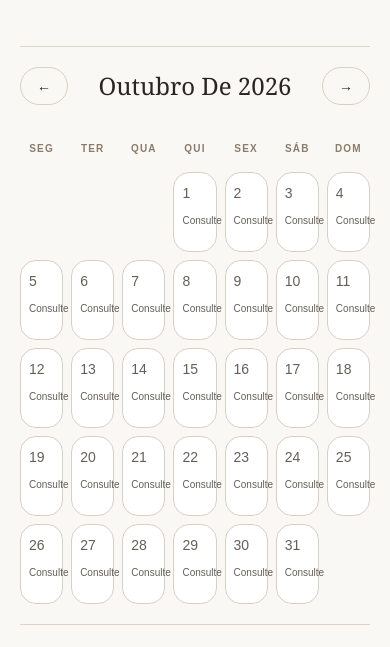
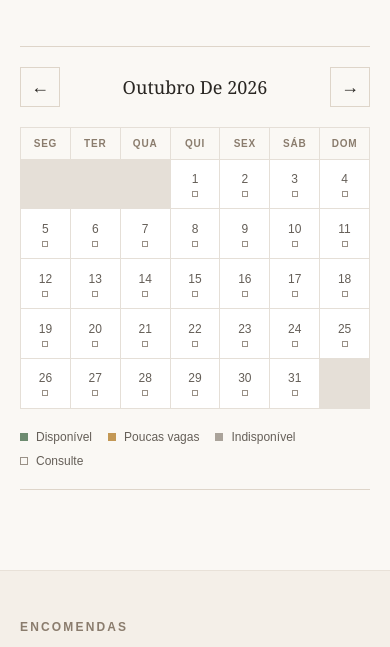
Before and after one commit to graziellygmf-tech/sandra-martins-confeitaria, a Next.js app: page / in a window 390 px wide. Shown: the part 814-1461 px from the top of the page. Built offline with nearby package versions, Linux system fonts and the light colour scheme; no server answers; the database is empty.

Commit message:
Improve responsive availability calendar

```diff
--- a/components/site/availability-calendar.tsx
+++ b/components/site/availability-calendar.tsx
@@ -9,10 +9,17 @@ const labels = {
 } as const;
 
 const statusClasses = {
-  AVAILABLE: "border-[#d8d0c5] bg-[#faf8f4] text-[#292622]",
-  LIMITED: "border-[#cbbba8] bg-[#efe7dc] text-[#5e5144]",
-  BLOCKED: "border-[#e1ddd7] bg-[#ece9e5] text-[#9a938b]",
-  UNKNOWN: "border-[#d8d0c5] bg-white text-[#655f58]"
+  AVAILABLE: "bg-white text-[#292622]",
+  LIMITED: "bg-[#fbf4e8] text-[#5e5144]",
+  BLOCKED: "bg-[#f1efec] text-[#8a8279]",
+  UNKNOWN: "bg-white text-[#655f58]"
+} as const;
+
+const statusDotClasses = {
+  AVAILABLE: "bg-[#6d8b70]",
+  LIMITED: "bg-[#c39855]",
+  BLOCKED: "bg-[#aaa39a]",
+  UNKNOWN: "border border-[#9a9187] bg-transparent"
 } as const;
 
 function monthLabel(month: string) {
@@ -44,27 +51,41 @@ export function AvailabilityCalendar({ month, availability }: { month: string; a
 
   return (
     <div>
-      <div className="flex items-center justify-between gap-4">
-        <Link href={"/?month=" + previous + "#disponibilidade"} className="rounded-full border border-[#d8d0c5] px-4 py-2 text-sm hover:bg-[#f4efe8]">←</Link>
-        <h3 className="font-serif text-2xl capitalize text-[#292622]">{monthLabel(month)}</h3>
-        <Link href={"/?month=" + next + "#disponibilidade"} className="rounded-full border border-[#d8d0c5] px-4 py-2 text-sm hover:bg-[#f4efe8]">→</Link>
+      <div className="flex items-center justify-between gap-3">
+        <Link href={"/?month=" + previous + "#disponibilidade"} aria-label="Mês anterior" className="flex size-10 shrink-0 items-center justify-center border border-[#ded5c9] text-lg hover:bg-[#f4efe8]">←</Link>
+        <h3 className="text-center font-serif text-lg capitalize text-[#292622] sm:text-2xl">{monthLabel(month)}</h3>
+        <Link href={"/?month=" + next + "#disponibilidade"} aria-label="Próximo mês" className="flex size-10 shrink-0 items-center justify-center border border-[#ded5c9] text-lg hover:bg-[#f4efe8]">→</Link>
       </div>
 
-      <div className="mt-7 grid grid-cols-7 gap-2 text-center">
+      <div className="mt-5 grid grid-cols-7 gap-px border border-[#e5dfd7] bg-[#e5dfd7] text-center sm:mt-7">
         {["Seg", "Ter", "Qua", "Qui", "Sex", "Sáb", "Dom"].map((day) => (
-          <span key={day} className="py-2 text-[10px] font-semibold uppercase tracking-[0.12em] text-[#8a7c6d] sm:text-xs">{day}</span>
+          <span key={day} className="bg-[#faf8f4] py-2 text-[10px] font-semibold uppercase tracking-[0.08em] text-[#8a7c6d] sm:py-3 sm:text-xs sm:tracking-[0.12em]">{day}</span>
         ))}
         {days.map((item, index) => {
           if (!item) return <div key={"empty-" + index} aria-hidden="true" />;
           const status = item.availability?.status ?? "UNKNOWN";
           return (
-            <div key={item.date} className={"min-h-20 rounded-2xl border p-2 text-left sm:min-h-24 sm:p-3 " + statusClasses[status]}>
-              <span className="text-sm font-medium">{item.day}</span>
-              <span className="mt-2 block text-[10px] leading-4 sm:text-xs">{labels[status]}</span>
+            <div
+              key={item.date}
+              aria-label={`${item.day} de ${monthLabel(month)}: ${labels[status]}`}
+              title={`${item.day} de ${monthLabel(month)} · ${labels[status]}`}
+              className={`flex aspect-square min-w-0 flex-col items-center justify-center gap-1 p-1 sm:gap-2 sm:p-2 ${statusClasses[status]}`}
+            >
+              <span className="text-xs font-medium sm:text-sm">{item.day}</span>
+              <span aria-hidden="true" className={`size-1.5 sm:size-2 ${statusDotClasses[status]}`} />
             </div>
           );
         })}
       </div>
+
+      <div className="mt-5 flex flex-wrap gap-x-4 gap-y-2 text-xs text-[#655f58] sm:gap-x-6">
+        {(["AVAILABLE", "LIMITED", "BLOCKED", "UNKNOWN"] as const).map((status) => (
+          <span key={status} className="inline-flex items-center gap-2">
+            <span aria-hidden="true" className={`size-2 ${statusDotClasses[status]}`} />
+            {labels[status]}
+          </span>
+        ))}
+      </div>
     </div>
   );
 }
```
